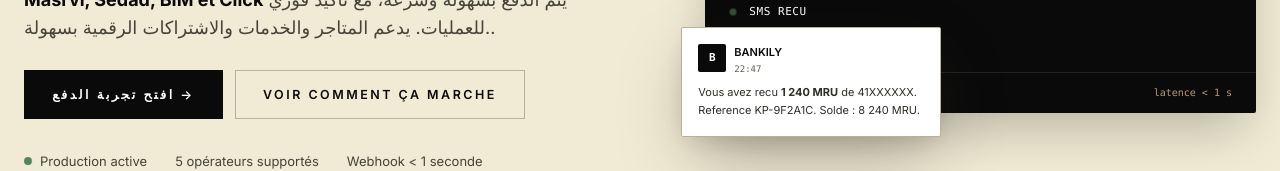
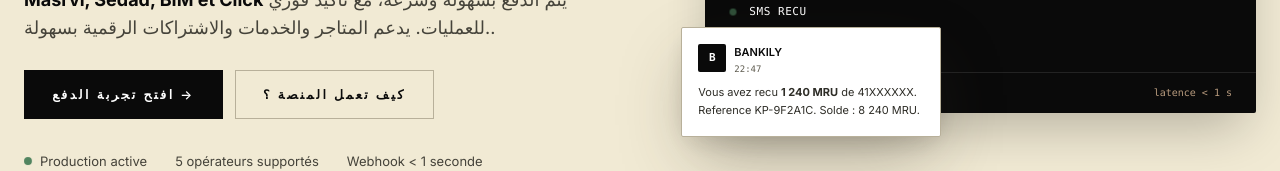
Before and after one commit to Mohamed1629440/Maurigame-Pay, a Next.js app: page / in a window 1280 px wide. Shown: the part 435-606 px from the top of the page. Built offline with nearby package versions, Linux system fonts and the light colour scheme.

Commit message:
Translate link text to Arabic

```diff
--- a/src/app/page.tsx
+++ b/src/app/page.tsx
@@ -42,7 +42,7 @@
                 افتح تجربة الدفع →
               </a>
               <a href="#fonctionnement" className="kp-btn kp-btn-ghost">
-                Voir comment ça marche
+                كيف تعمل المنصة ؟
               </a>
             </div>
             <div className="flex flex-wrap items-center gap-x-7 gap-y-3 text-[13px] text-[var(--stone-600)]">
```
